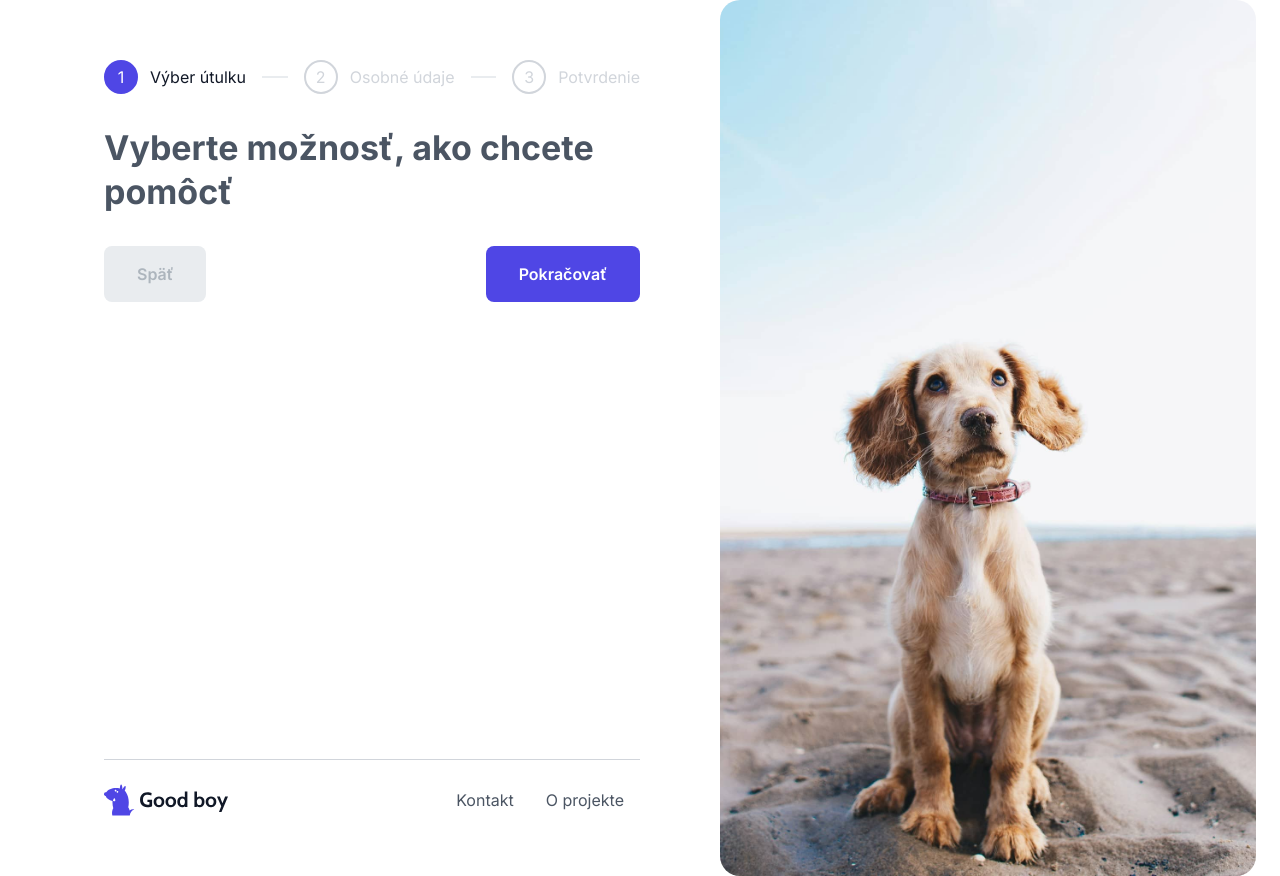
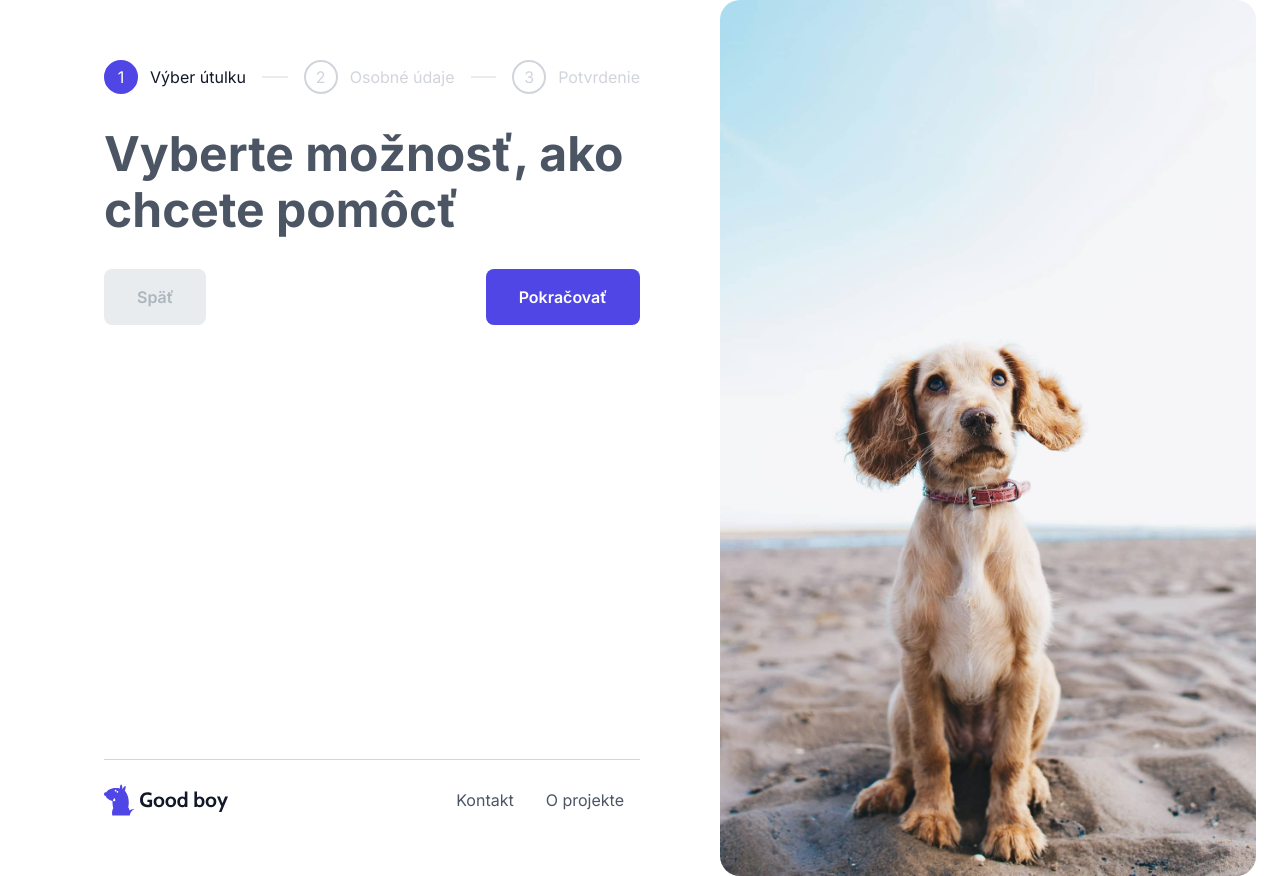
Before and after one commit to jremen/Goodboy_Goodrequest, a Next.js app: page / in a window 1280 px wide. Built offline with nearby package versions, Linux system fonts and the light colour scheme; no server answers.

Commit message:
fix: separating theme from providers, styling headings

```diff
--- a/src/app/providers.tsx
+++ b/src/app/providers.tsx
@@ -1,65 +1,13 @@
 "use client";
 
-import stepperClasses from "@/components/form/steps/stepper.module.css";
 import i18n from "@/lib/i18n/config";
 import { getQueryClient } from "@/lib/query/getQueryClient";
-import {
-  Button,
-  createTheme,
-  DEFAULT_THEME,
-  MantineProvider,
-  Stepper,
-} from "@mantine/core";
+import { theme } from "@/lib/theme";
+import { MantineProvider } from "@mantine/core";
 import { Notifications } from "@mantine/notifications";
 import { QueryClientProvider } from "@tanstack/react-query";
 import { ReactQueryDevtools } from "@tanstack/react-query-devtools";
 import { useEffect, useState } from "react";
-
-const theme = createTheme({
-  primaryColor: "brand",
-  fontFamily: `var(--font-inter), ${DEFAULT_THEME.fontFamily}`,
-  headings: {
-    fontFamily: `var(--font-inter), ${DEFAULT_THEME.fontFamily}`,
-  },
-  colors: {
-    brand: [
-      "#eef0ff",
-      "#dde1ff",
-      "#bcc4ff",
-      "#9ba6ff",
-      "#7a89ff",
-      "#596bff",
-      "#4F46E5",
-      "#3f37c4",
-      "#2f2aa3",
-      "#1f1c82",
-    ],
-  },
-  components: {
-    Button: Button.extend({
-      vars: (_theme, props) => {
-        if (props.size === "regular") {
-          return {
-            root: {
-              "--button-height": "56px",
-              "--button-padding-x": "32px",
-              "--button-fz": "16px",
-            },
-          };
-        }
-        return { root: {} };
-      },
-    }),
-    Stepper: Stepper.extend({
-      classNames: {
-        step: stepperClasses.step,
-        stepIcon: stepperClasses.stepIcon,
-        stepLabel: stepperClasses.stepLabel,
-        stepCompletedIcon: stepperClasses.stepCompletedIcon,
-      },
-    }),
-  },
-});
 
 export function Providers({ children }: { children: React.ReactNode }) {
   const queryClient = getQueryClient();
--- /dev/null
+++ b/src/lib/theme.tsx
@@ -0,0 +1,58 @@
+import stepperClasses from "@/components/form/steps/stepper.module.css";
+import { Button, createTheme, DEFAULT_THEME, Stepper } from "@mantine/core";
+
+export const theme = createTheme({
+  primaryColor: "brand",
+  fontFamily: `var(--font-inter), ${DEFAULT_THEME.fontFamily}`,
+  headings: {
+    fontFamily: `var(--font-inter), ${DEFAULT_THEME.fontFamily}`,
+    fontWeight: "700",
+
+    // properties for individual headings, all of them are optional
+    sizes: {
+      h1: {
+        fontSize: "48px",
+        lineHeight: "1.16",
+      },
+      h2: { fontSize: "36px", lineHeight: "1.16" },
+    },
+  },
+  colors: {
+    brand: [
+      "#eef0ff",
+      "#dde1ff",
+      "#bcc4ff",
+      "#9ba6ff",
+      "#7a89ff",
+      "#596bff",
+      "#4F46E5",
+      "#3f37c4",
+      "#2f2aa3",
+      "#1f1c82",
+    ],
+  },
+  components: {
+    Button: Button.extend({
+      vars: (_theme, props) => {
+        if (props.size === "regular") {
+          return {
+            root: {
+              "--button-height": "56px",
+              "--button-padding-x": "32px",
+              "--button-fz": "16px",
+            },
+          };
+        }
+        return { root: {} };
+      },
+    }),
+    Stepper: Stepper.extend({
+      classNames: {
+        step: stepperClasses.step,
+        stepIcon: stepperClasses.stepIcon,
+        stepLabel: stepperClasses.stepLabel,
+        stepCompletedIcon: stepperClasses.stepCompletedIcon,
+      },
+    }),
+  },
+});
```
Also changed, not shown: src/lib/i18n/config.ts (+12 -12 lines).
